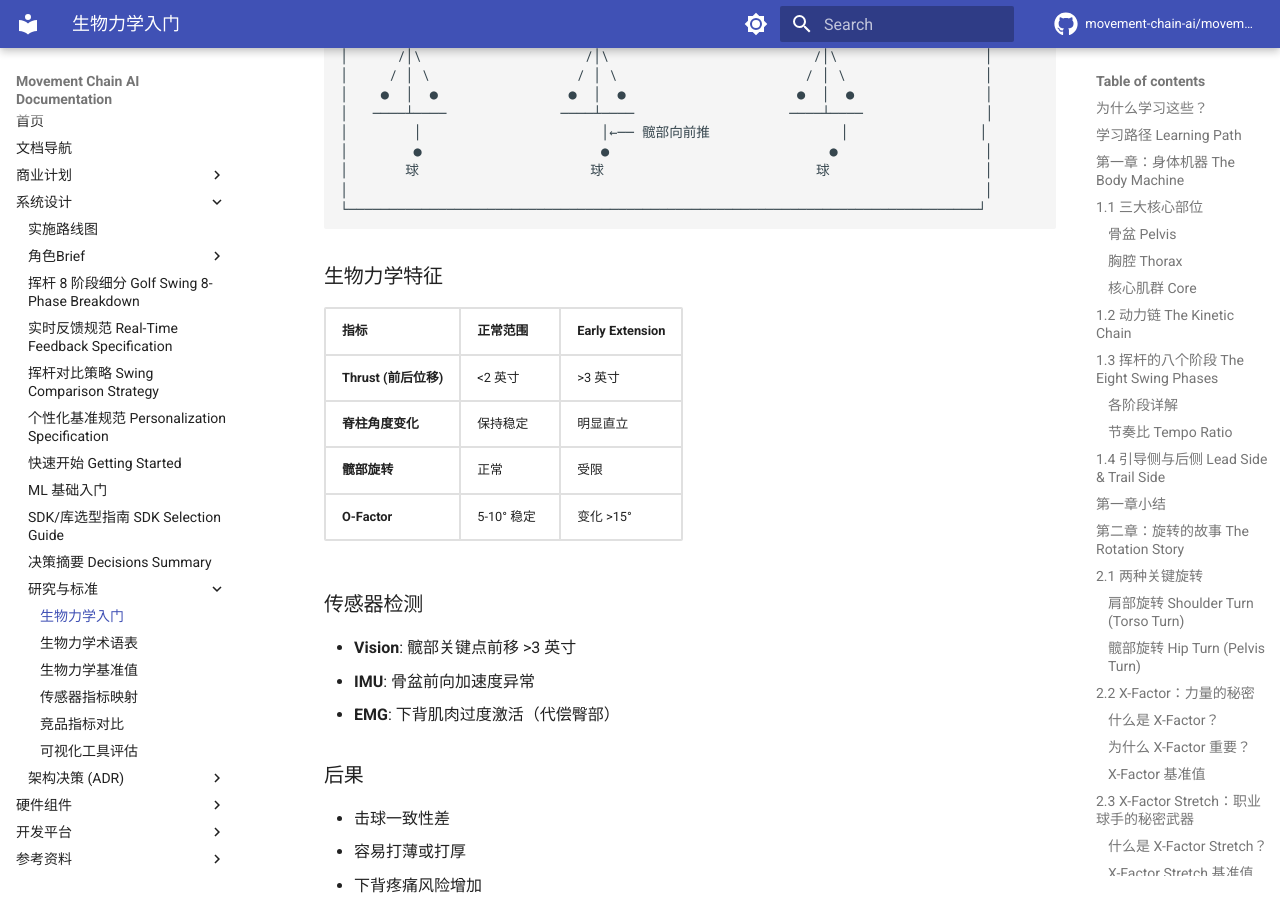
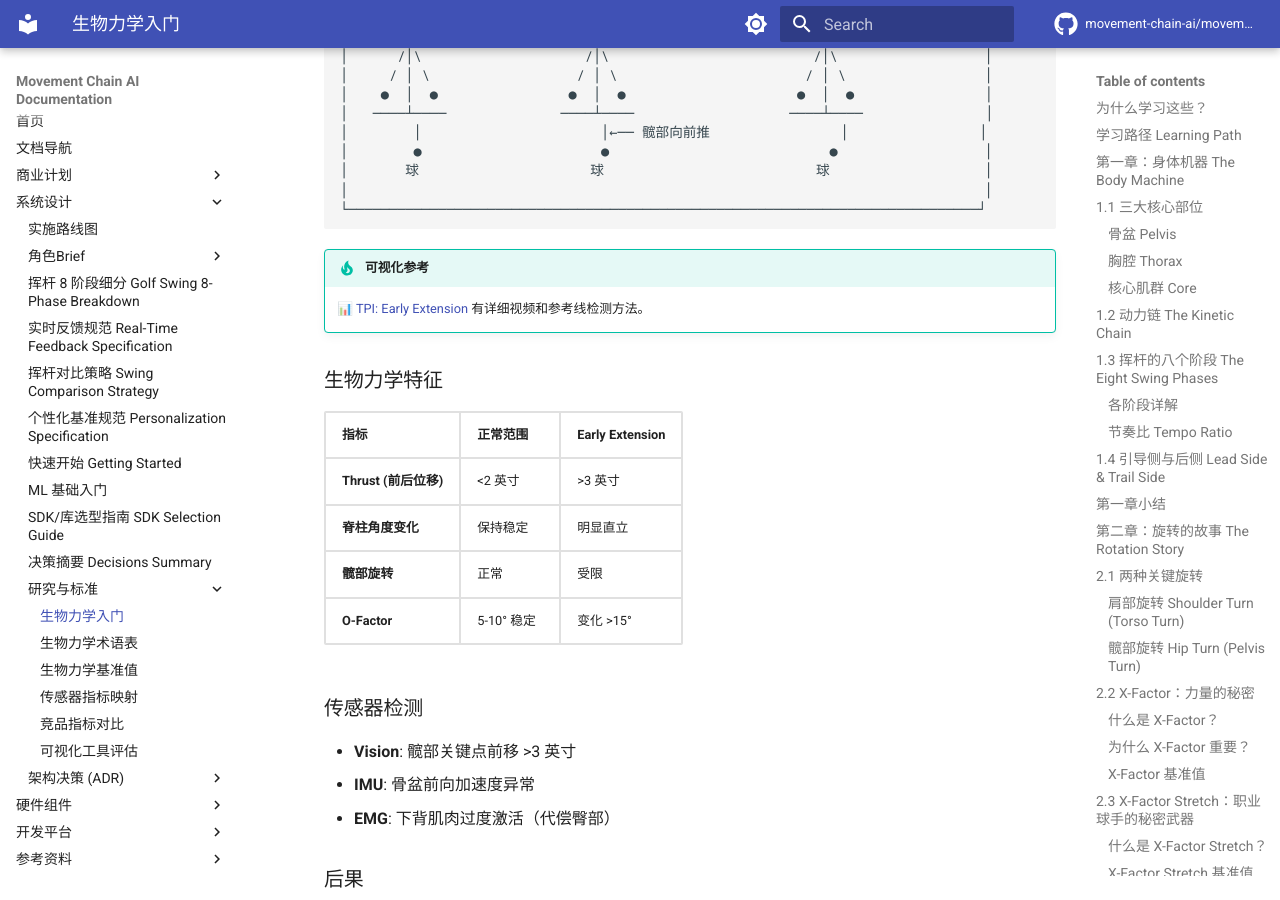
Before and after one commit to movement-chain-ai/movement-chain-docs, an MkDocs documentation site: the page built from docs/zh/design/research/biomechanics-101.md, in a window 1280 px wide and 900 px high, scrolled down 28609 px. Built offline with MkDocs 1.6.1 and Material for MkDocs 9.7.7, drawn with Linux system fonts in a browser that asks for light colours; comment, search, counter and statistics services are not loaded; the version menu is left out; some of the changed text lies outside the part shown.

Commit message:
docs(research): 为常见挥杆错误添加 TPI 可视化参考链接
添加 TPI 官方链接到以下章节：
- Early Extension
- Over-the-Top
- Casting
- Reverse Pivot

````diff
--- a/docs/zh/design/research/biomechanics-101.md
+++ b/docs/zh/design/research/biomechanics-101.md
@@ -1235,6 +1235,9 @@ EMG 还可以检测**肌肉疲劳**，这是其他传感器无法做到的。
 └─────────────────────────────────────────────────────────────────────────────┘
 ```
 
+!!! tip "可视化参考"
+    📊 [TPI: Early Extension](https://www.mytpi.com/improve-my-game/swing-characteristics/early-extension) 有详细视频和参考线检测方法。
+
 ### 生物力学特征
 
 | 指标 | 正常范围 | Early Extension |
@@ -1295,6 +1298,9 @@ EMG 还可以检测**肌肉疲劳**，这是其他传感器无法做到的。
 └─────────────────────────────────────────────────────────────────────────────┘
 ```
 
+!!! tip "可视化参考"
+    📊 [TPI: Over the Top](https://www.mytpi.com/improve-my-game/swing-characteristics/over-the-top) 有详细视频和挥杆路径分析。
+
 ### 生物力学特征
 
 | 指标 | 正常模式 | Over-the-Top |
@@ -1343,6 +1349,9 @@ EMG 还可以检测**肌肉疲劳**，这是其他传感器无法做到的。
 │                                                                              │
 └─────────────────────────────────────────────────────────────────────────────┘
 ```
+
+!!! tip "可视化参考"
+    📊 [TPI: Casting](https://www.mytpi.com/improve-my-game/swing-characteristics/casting) 有详细视频和手腕角度分析。
 
 ### 生物力学特征
 
@@ -1396,6 +1405,9 @@ EMG 还可以检测**肌肉疲劳**，这是其他传感器无法做到的。
 │                                                                              │
 └─────────────────────────────────────────────────────────────────────────────┘
 ```
+
+!!! tip "可视化参考"
+    📊 [TPI: Reverse Spine Angle](https://www.mytpi.com/improve-my-game/swing-characteristics/reverse-spine-angle_v2) 有详细视频和重心转移分析。
 
 ### 生物力学特征
 
````
